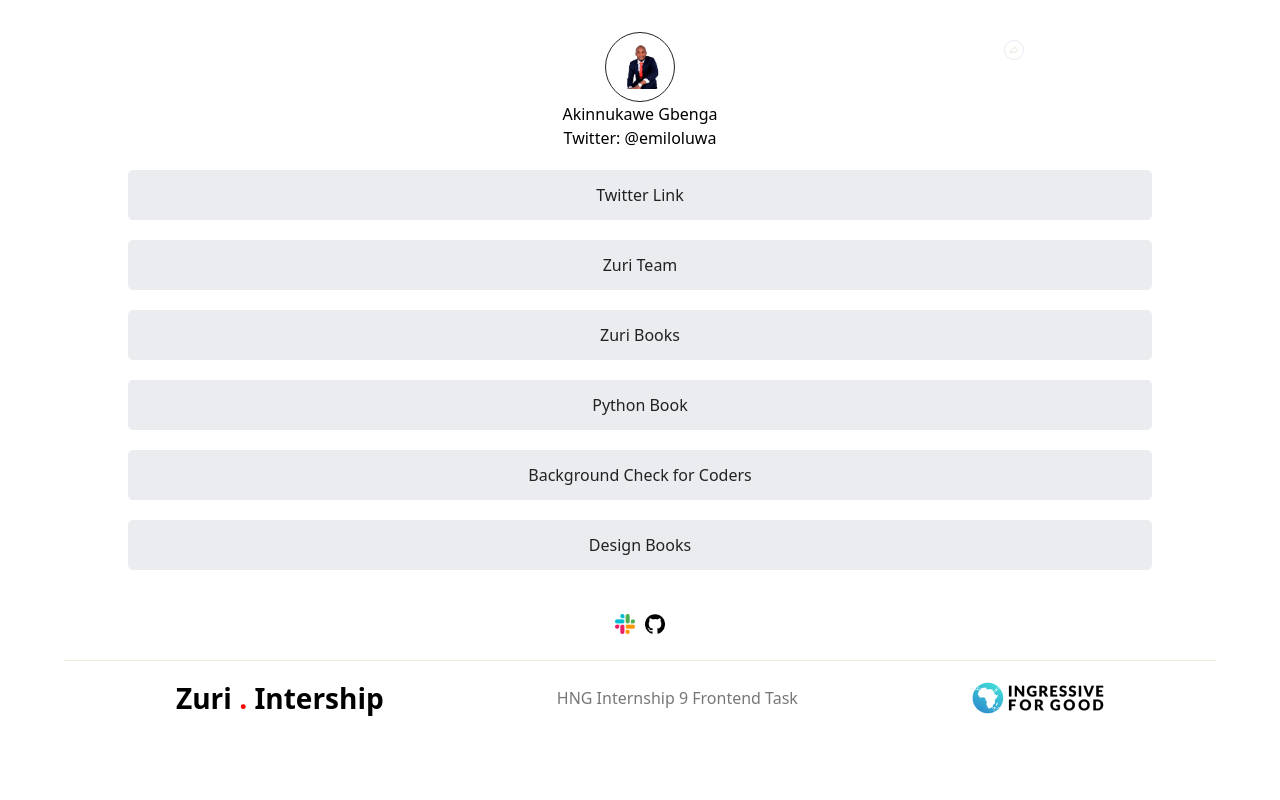
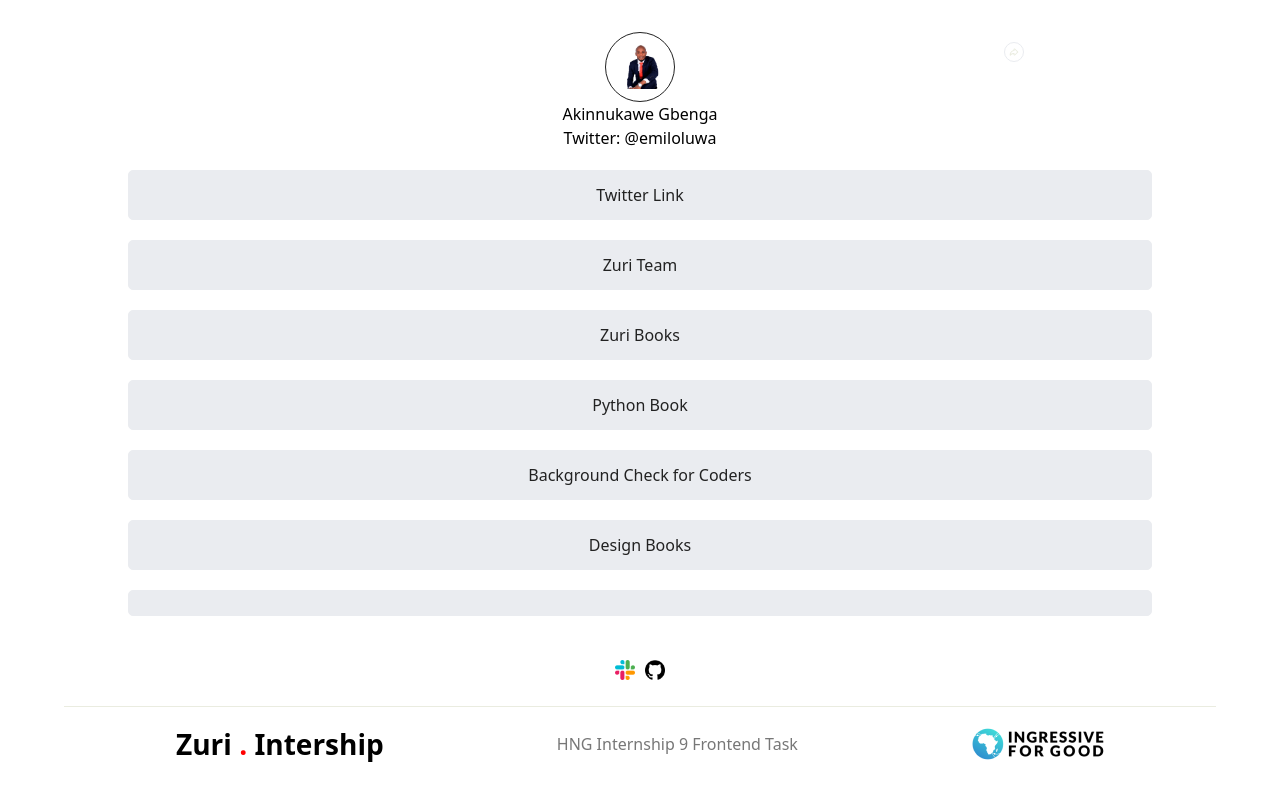
Before and after one commit to Emsun0211/Web-Profile-HNG, a React (Create React App) app: page / in a window 1280 px wide. Built offline with nearby package versions, Linux system fonts and the light colour scheme.

Commit message:
feat: converted the links into component

```diff
--- a/src/Component/LinkBtn.jsx
+++ b/src/Component/LinkBtn.jsx
@@ -1,14 +1,14 @@
-// import React from "react";
-// import "./CSS/LinkBtn.css";
+import React from "react";
+import "./CSS/LinkBtn.css";
 
-// export const LinkBtn = ({ id, text, link }) => {
-// 	return (
-// 		<>
-// 			<div className='link-container'>
-// 				<a id={id} href={link} className='link-btn'>
-// 					{text}
-// 				</a>
-// 			</div>
-// 		</>
-// 	);
-// };
+export const LinkBtn = ({ id, text, link }) => {
+	return (
+		<>
+			<div className='link-container'>
+				<a id={id} href={link} className='link-btn'>
+					{text}
+				</a>
+			</div>
+		</>
+	);
+};
--- a/src/Component/Pages/Home.jsx
+++ b/src/Component/Pages/Home.jsx
@@ -72,6 +72,8 @@
 						Design Books
 					</a>
 				</div>
+
+				<div className='link-container'></div>
 				<div className='social-icon'>
 					<div className='slack-icon'>
 						<img src={slack} alt='' />
```
